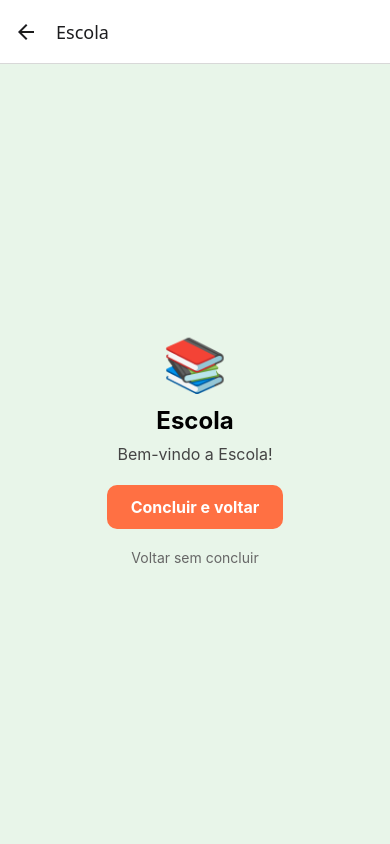
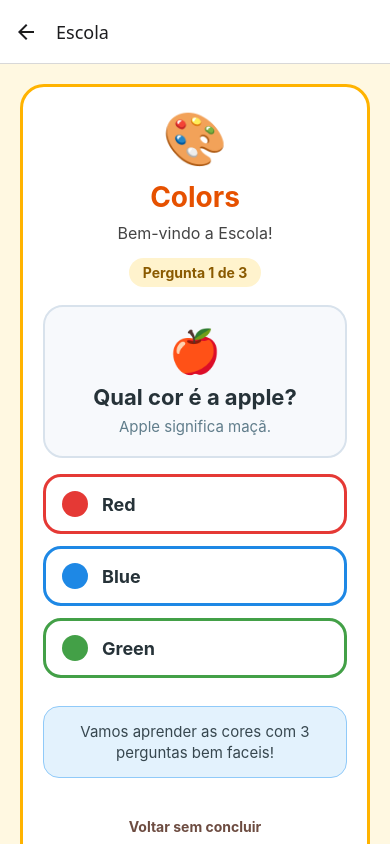
Before and after one commit to Malengo/english-game, a React Native app: screen /SchoolMission in a window 390 px wide. Built offline with nearby package versions, Linux system fonts and the light colour scheme.

Commit message:
feature primeira licao

```diff
--- a/src/data/locationConfig.js
+++ b/src/data/locationConfig.js
@@ -29,12 +29,12 @@ export const locations = [
     autoStartOnEnter: true,
     tutorial: true,
     introMessages: [
-      "Bem-vindo à Escola! Aqui você aprenderá o alfabeto e como o jogo funciona.",
-      "Ande pelo mapa, entre em locais para iniciar missões e ganhe moedas e XP.",
-      "Complete exercícios para desbloquear novas áreas.",
-      "Toque em Continuar para começar o tutorial do alfabeto.",
+      "Bem-vindo à Escola! Aqui você vai aprender as cores em ingles.",
+      "Ande pelo mapa, entre em locais para iniciar missoes e ganhe moedas e XP.",
+      "Complete exercicios para desbloquear novas areas.",
+      "Toque em Continuar para começar a primeira licao de cores.",
     ],
-    description: "Tipos de exercícios e desafios",
+    description: "Primeira licao: cores em ingles",
   },
   {
     id: "house",
--- /dev/null
+++ b/src/data/schoolColorsLesson.js
@@ -0,0 +1,51 @@
+export const schoolColorsLesson = {
+  id: "school-colors-lesson",
+  title: "Colors",
+  subtitle: "Aprenda as cores em ingles",
+  introMessage: "Vamos aprender as cores com 3 perguntas bem faceis!",
+  completionMessage: "Muito bem! Voce completou a licao de cores.",
+  questions: [
+    {
+      id: "apple",
+      emoji: "🍎",
+      prompt: "Qual cor é a apple?",
+      helperText: "Apple significa maçã.",
+      options: [
+        { label: "Red", color: "#E53935" },
+        { label: "Blue", color: "#1E88E5" },
+        { label: "Green", color: "#43A047" },
+      ],
+      correctIndex: 0,
+      successMessage: "Isso! Apple is red.",
+      tryAgainMessage: "Quase! Tente outra vez.",
+    },
+    {
+      id: "sky",
+      emoji: "☁️",
+      prompt: "Qual cor é o sky?",
+      helperText: "Sky significa céu.",
+      options: [
+        { label: "Yellow", color: "#FBC02D" },
+        { label: "Blue", color: "#1E88E5" },
+        { label: "Pink", color: "#EC407A" },
+      ],
+      correctIndex: 1,
+      successMessage: "Muito bem! The sky is blue.",
+      tryAgainMessage: "Ainda não. Olhe para o céu outra vez.",
+    },
+    {
+      id: "banana",
+      emoji: "🍌",
+      prompt: "Qual cor é a banana?",
+      helperText: "Banana é uma fruta amarela.",
+      options: [
+        { label: "Purple", color: "#8E24AA" },
+        { label: "Orange", color: "#FB8C00" },
+        { label: "Yellow", color: "#FDD835" },
+      ],
+      correctIndex: 2,
+      successMessage: "Perfeito! Banana is yellow.",
+      tryAgainMessage: "Tente de novo. Pense na banana!",
+    },
+  ],
+};
--- a/src/screens/SchoolMissionScreen.js
+++ b/src/screens/SchoolMissionScreen.js
@@ -1,45 +1,198 @@
-import React from "react";
-import { View, Text, TouchableOpacity } from "react-native";
+import React, { useState } from "react";
+import { View, Text, TouchableOpacity, ScrollView } from "react-native";
 import { markLocationCompleted, markSchoolVisited } from "../utils/progressStorage";
+import { schoolColorsLesson } from "../data/schoolColorsLesson";
 
 export default function SchoolMissionScreen({ navigation, route }) {
   const autoStart = route?.params?.autoStart;
+  const [questionIndex, setQuestionIndex] = useState(0);
+  const [selectedOptionIndex, setSelectedOptionIndex] = useState(null);
+  const [isAnswerCorrect, setIsAnswerCorrect] = useState(false);
+  const [feedbackMessage, setFeedbackMessage] = useState(schoolColorsLesson.introMessage);
+  const [isCompleting, setIsCompleting] = useState(false);
+
+  const questions = schoolColorsLesson.questions;
+  const currentQuestion = questions[questionIndex];
+  const isLastQuestion = questionIndex === questions.length - 1;
+
+  const handleSelectOption = (optionIndex) => {
+    if (isAnswerCorrect || isCompleting) return;
+
+    setSelectedOptionIndex(optionIndex);
+
+    if (optionIndex === currentQuestion.correctIndex) {
+      setIsAnswerCorrect(true);
+      setFeedbackMessage(currentQuestion.successMessage);
+      return;
+    }
+
+    setFeedbackMessage(currentQuestion.tryAgainMessage);
+  };
+
+  const handleNextQuestion = () => {
+    if (!isAnswerCorrect || isCompleting) return;
+
+    if (isLastQuestion) {
+      void handleCompleteMission();
+      return;
+    }
+
+    const nextQuestionIndex = questionIndex + 1;
+    setQuestionIndex(nextQuestionIndex);
+    setSelectedOptionIndex(null);
+    setIsAnswerCorrect(false);
+    setFeedbackMessage(schoolColorsLesson.introMessage);
+  };
 
   const handleCompleteMission = async () => {
+    if (isCompleting) return;
+
+    setIsCompleting(true);
+
+    try {
       await markLocationCompleted("school");
       await markSchoolVisited();
       navigation.goBack();
+    } catch (_error) {
+      setIsCompleting(false);
+    }
   };
 
   return (
-    <View style={{ flex: 1, backgroundColor: "#E8F5E9", justifyContent: "center", alignItems: "center", padding: 20 }}>
-      <Text style={{ fontSize: 52, marginBottom: 10 }}>📚</Text>
-      <Text style={{ fontSize: 24, fontWeight: "bold", marginBottom: 8, textAlign: "center" }}>
-        Escola
+    <View style={{ flex: 1, backgroundColor: "#FFF8E1" }}>
+      <ScrollView contentContainerStyle={{ flexGrow: 1, justifyContent: "center", padding: 20 }}>
+        <View style={{ backgroundColor: "white", borderRadius: 24, padding: 20, borderWidth: 3, borderColor: "#FFB300" }}>
+          <Text style={{ fontSize: 52, marginBottom: 10, textAlign: "center" }}>🎨</Text>
+          <Text style={{ fontSize: 28, fontWeight: "bold", marginBottom: 8, textAlign: "center", color: "#E65100" }}>
+            {schoolColorsLesson.title}
           </Text>
-      <Text style={{ fontSize: 16, color: "#444", textAlign: "center", lineHeight: 22, marginBottom: 20 }}>
+          <Text style={{ fontSize: 16, color: "#444", textAlign: "center", lineHeight: 22, marginBottom: 14 }}>
             {autoStart
-          ? "Tutorial iniciado! Aqui voce vai aprender o alfabeto e como ganhar moedas para liberar novas areas."
+              ? "Tutorial iniciado! Vamos aprender as cores em ingles."
               : "Bem-vindo a Escola!"}
           </Text>
 
+          <View
+            style={{
+              alignSelf: "center",
+              backgroundColor: "#FFF3CD",
+              borderRadius: 999,
+              paddingHorizontal: 14,
+              paddingVertical: 6,
+              marginBottom: 18,
+            }}
+          >
+            <Text style={{ color: "#8A5A00", fontWeight: "bold" }}>
+              Pergunta {questionIndex + 1} de {questions.length}
+            </Text>
+          </View>
+
+          <View
+            style={{
+              backgroundColor: "#F7F9FC",
+              borderRadius: 20,
+              padding: 18,
+              borderWidth: 2,
+              borderColor: "#D8E2EC",
+              marginBottom: 16,
+            }}
+          >
+            <Text style={{ fontSize: 42, textAlign: "center", marginBottom: 8 }}>{currentQuestion.emoji}</Text>
+            <Text style={{ fontSize: 22, fontWeight: "bold", textAlign: "center", color: "#263238", marginBottom: 6 }}>
+              {currentQuestion.prompt}
+            </Text>
+            <Text style={{ fontSize: 15, textAlign: "center", color: "#607D8B", lineHeight: 22 }}>
+              {currentQuestion.helperText}
+            </Text>
+          </View>
+
+          <View style={{ marginBottom: 16 }}>
+            {currentQuestion.options.map((option, optionIndex) => {
+              const isSelected = selectedOptionIndex === optionIndex;
+              const isCorrectOption = optionIndex === currentQuestion.correctIndex;
+              const isWrongSelection = isSelected && !isAnswerCorrect && !isCorrectOption;
+              const isSuccessSelection = isAnswerCorrect && isCorrectOption;
+
+              return (
                 <TouchableOpacity
-        onPress={handleCompleteMission}
+                  key={option.label}
+                  onPress={() => handleSelectOption(optionIndex)}
                   accessibilityRole="button"
-        accessibilityLabel="Concluir licao da escola e voltar ao mapa"
-        style={{ backgroundColor: "#FF7043", borderRadius: 10, paddingVertical: 12, paddingHorizontal: 24 }}
+                  accessibilityLabel={`Resposta ${option.label}`}
+                  disabled={isAnswerCorrect || isCompleting}
+                  style={{
+                    flexDirection: "row",
+                    alignItems: "center",
+                    backgroundColor: isSuccessSelection ? "#E8F5E9" : isWrongSelection ? "#FFEBEE" : "#FFFFFF",
+                    borderWidth: 3,
+                    borderColor: isSuccessSelection ? "#2E7D32" : isWrongSelection ? "#C62828" : option.color,
+                    borderRadius: 18,
+                    paddingHorizontal: 16,
+                    paddingVertical: 14,
+                    marginBottom: 12,
+                  }}
                 >
-        <Text style={{ color: "white", fontWeight: "bold", fontSize: 16 }}>Concluir e voltar</Text>
+                  <View
+                    style={{
+                      width: 26,
+                      height: 26,
+                      borderRadius: 13,
+                      backgroundColor: option.color,
+                      marginRight: 14,
+                    }}
+                  />
+                  <Text style={{ fontSize: 18, fontWeight: "bold", color: "#263238" }}>{option.label}</Text>
+                  {isSuccessSelection && <Text style={{ marginLeft: "auto", fontSize: 18 }}>✅</Text>}
+                  {isWrongSelection && <Text style={{ marginLeft: "auto", fontSize: 18 }}>❌</Text>}
                 </TouchableOpacity>
+              );
+            })}
+          </View>
+
+          <View
+            style={{
+              backgroundColor: isAnswerCorrect ? "#E8F5E9" : selectedOptionIndex === null ? "#E3F2FD" : "#FFF3E0",
+              borderRadius: 16,
+              padding: 14,
+              marginBottom: 18,
+              borderWidth: 1,
+              borderColor: isAnswerCorrect ? "#A5D6A7" : selectedOptionIndex === null ? "#90CAF9" : "#FFCC80",
+            }}
+          >
+            <Text style={{ textAlign: "center", color: "#37474F", fontSize: 15, lineHeight: 21 }}>
+              {feedbackMessage}
+            </Text>
+          </View>
+
+          {isAnswerCorrect && (
+            <TouchableOpacity
+              onPress={handleNextQuestion}
+              accessibilityRole="button"
+              accessibilityLabel={isLastQuestion ? "Concluir lição de cores" : "Ir para a próxima pergunta"}
+              disabled={isCompleting}
+              style={{
+                backgroundColor: isCompleting ? "#BDBDBD" : "#FF7043",
+                borderRadius: 16,
+                paddingVertical: 14,
+                alignItems: "center",
+              }}
+            >
+              <Text style={{ color: "white", fontWeight: "bold", fontSize: 16 }}>
+                {isCompleting ? "Concluindo..." : isLastQuestion ? "Concluir lição" : "Próxima pergunta"}
+              </Text>
+            </TouchableOpacity>
+          )}
 
           <TouchableOpacity
             onPress={() => navigation.goBack()}
             accessibilityRole="button"
             accessibilityLabel="Voltar sem concluir"
-        style={{ marginTop: 10, paddingVertical: 10, paddingHorizontal: 16 }}
+            style={{ marginTop: 12, paddingVertical: 10, alignItems: "center" }}
           >
-        <Text style={{ color: "#666", fontSize: 14 }}>Voltar sem concluir</Text>
+            <Text style={{ color: "#6D4C41", fontSize: 14, fontWeight: "bold" }}>Voltar sem concluir</Text>
           </TouchableOpacity>
+        </View>
+      </ScrollView>
     </View>
   );
 }
```
Also changed, not shown: prompts/lesson.prompt.md (added, +109 -0 lines), 1 other file (tests, documents, lock files or other folders). Lines whose indentation alone changed are shown as unchanged.
